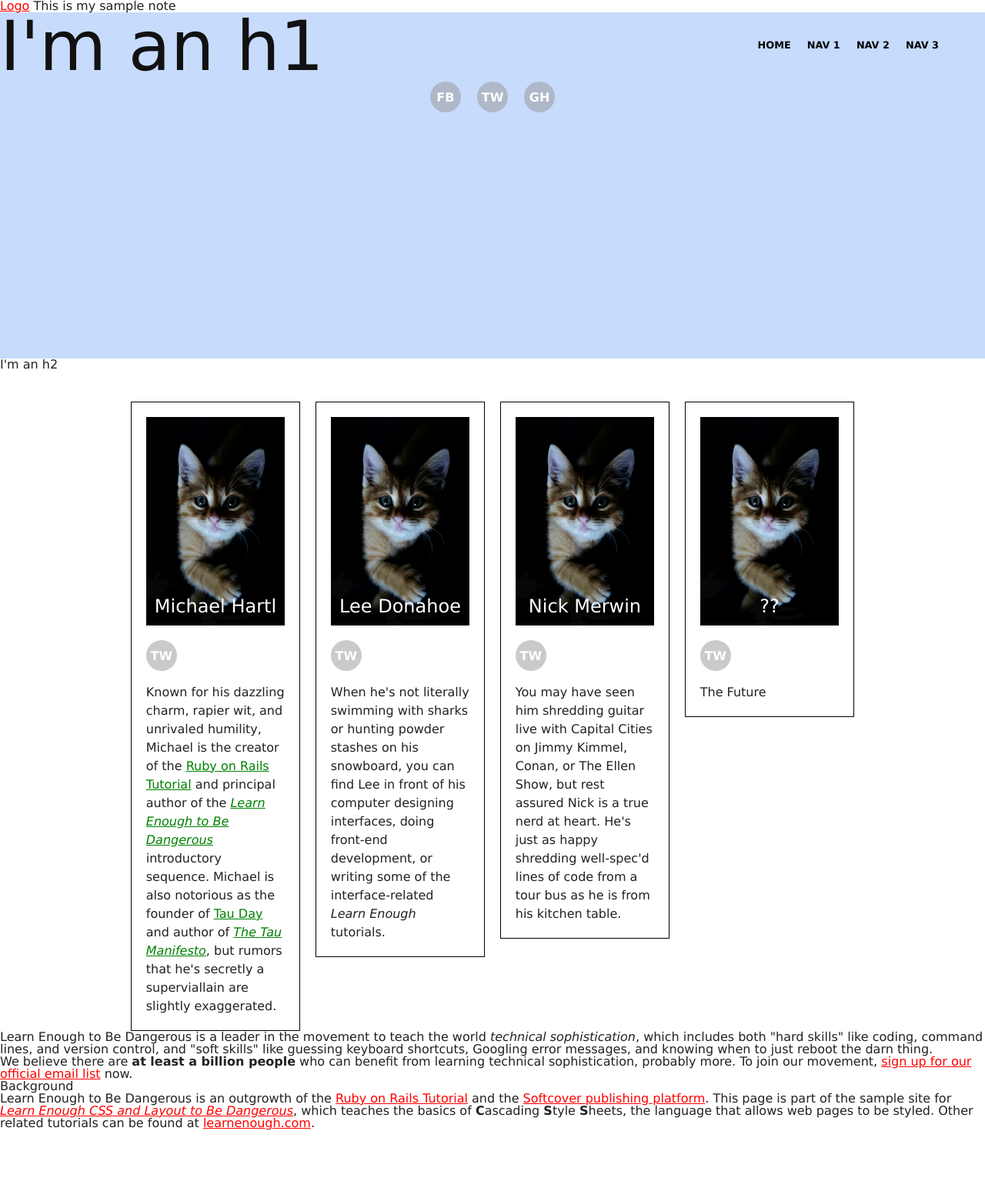
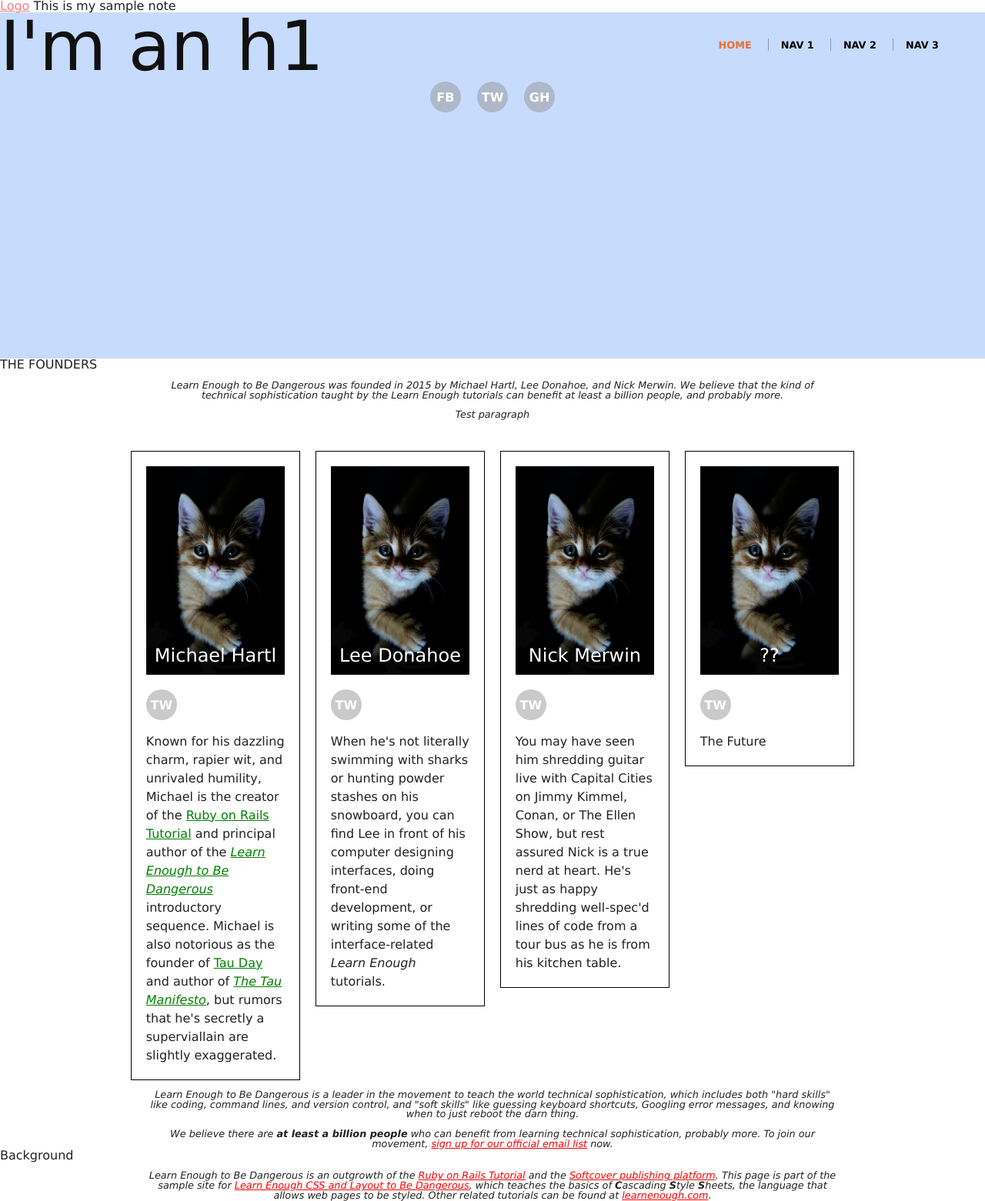
Before and after one commit to eamwcg/eamwcg.github.io, a Jekyll site: the page built from index.html, in a window 1280 px wide. Shown: the whole page at 77% size. Built offline with Jekyll 4.4.1, drawn with Linux system fonts in a browser that asks for light colours; before the commit the page ends 1469 px from its top, so only the background shows below that.

Commit message:
style header

```diff
--- a/_layouts/default.html
+++ b/_layouts/default.html
@@ -19,7 +19,14 @@
       </li>
     </ul>
   </div>
-  <h2>I'm an h2</h2>
+ <h2>THE FOUNDERS</h2>
+<p>
+  Learn Enough to Be Dangerous was founded in 2015 by Michael Hartl, Lee Donahoe,
+  and Nick Merwin. We believe that the kind of technical sophistication taught by
+  the Learn Enough tutorials can benefit at least a billion people, and probably
+  more.
+</p>
+<p>Test paragraph</p>
   <div class="bio-wrapper">
     <div class="bio-box">
       <a href="https://www.pexels.com/photo/orange-tabby-kitten-1596045/">
--- a/css/main.css
+++ b/css/main.css
@@ -12,6 +12,13 @@ h1 {
 a {
   color: #f00;
 }
+h2 ~ p {
+    font-size: 0.8em;
+    font-style: italic;
+    margin: 1em auto 0;
+    max-width: 70%;
+    text-align: center;
+}
 
 /*HEADER STYLES*/
 .header {
@@ -25,12 +32,30 @@ a {
     display: inline-block;
     margin-left: 1em;
 }
+.header-nav > li ~ li {
+    border-left: 1px solid rgba(0, 0, 0, 0.3);
+    padding-left: 1em;
+}
 .header-nav a {
     color: #000;
     font-size: 0.8rem;
     font-weight: bold;
     text-decoration: none;
     text-transform: uppercase;
+}
+.header-nav a:hover,
+.header-nav a:active {
+    color: #ed6e2f;
+}
+.header-logo:hover,
+.header-logo:active {
+    opacity: 0.5;
+}
+.header-nav > li:first-child a {
+    color: #ed6e2f;
+}
+.header-nav > li:first-child a:hover{
+    color: #000;
 }
 
 /* HERO STYLES */
@@ -56,6 +81,10 @@ a {
   text-decoration: none;
   vertical-align: middle;
   width: 2.5em;
+}
+.social-link:hover,
+.social-link:active {
+    background-color: #000;
 }
 .social-list {
   list-style: none;
```
